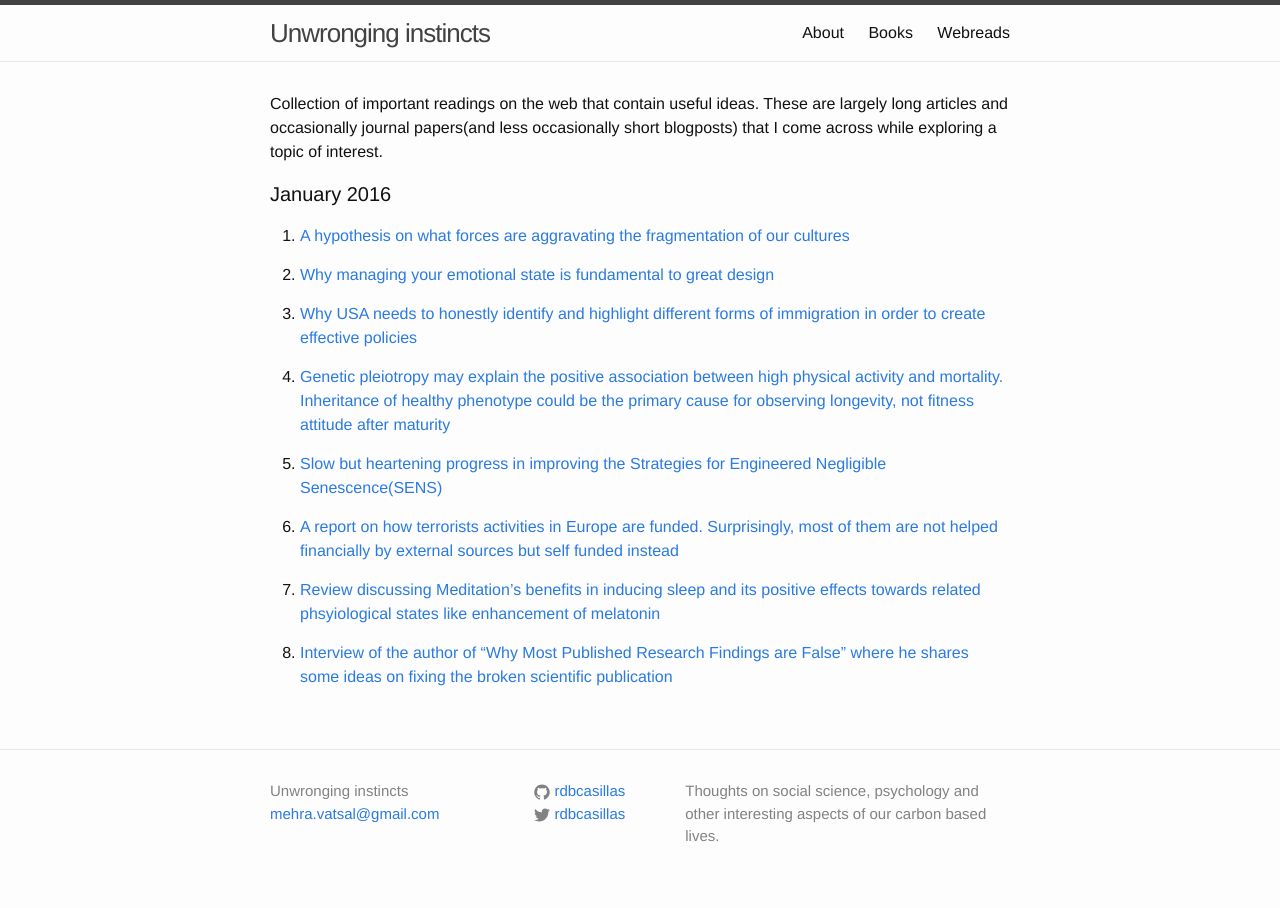
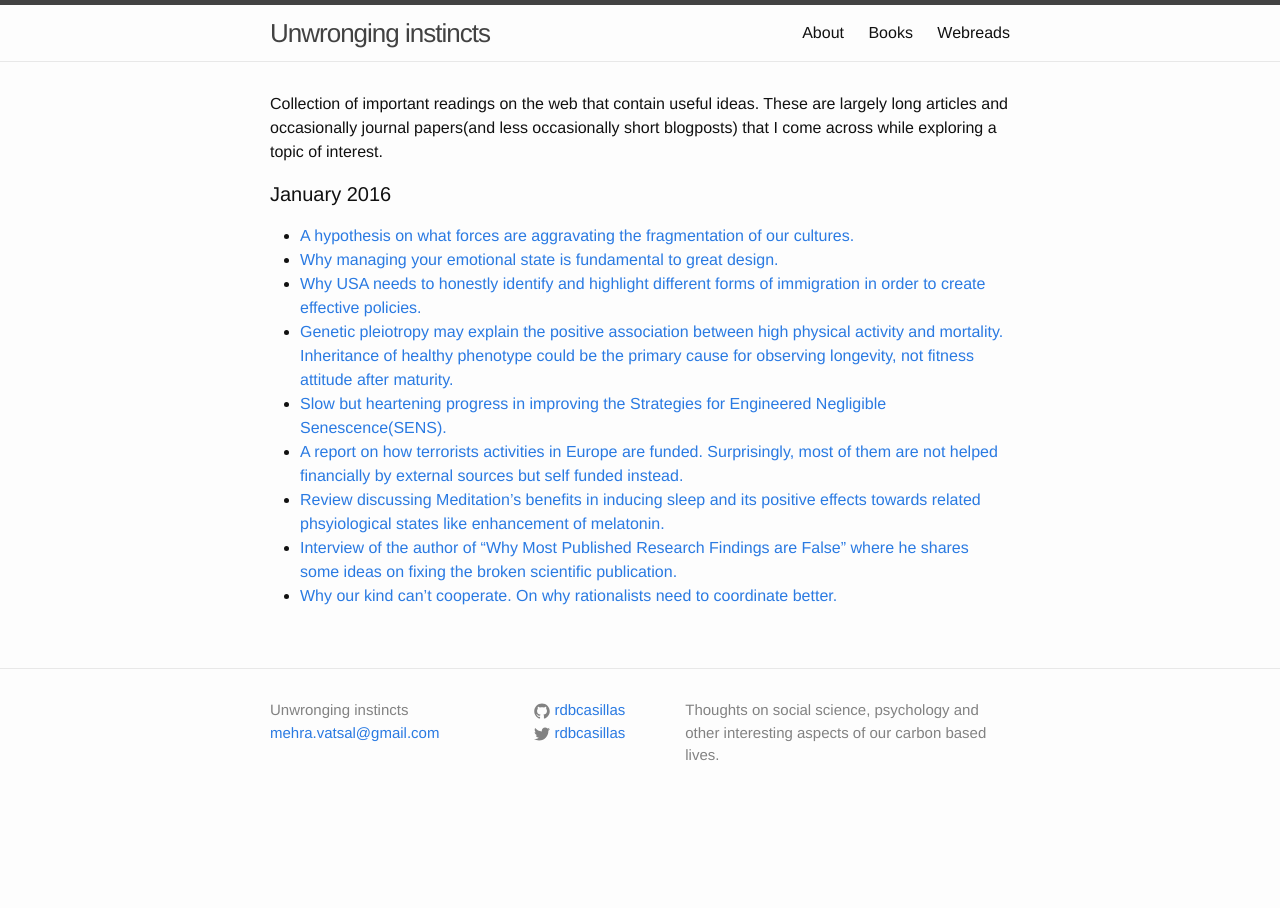
Before and after one commit to rdbcasillas/rdbcasillas.github.io, a Jekyll site: the page built from webreads.md, in a window 1280 px wide. Built offline with Jekyll 4.4.1, drawn with Linux system fonts in a browser that asks for light colours; Markdown is read by kramdown in place of the engine named in the settings.

Commit message:
lesswrong link

```diff
--- a/webreads.md
+++ b/webreads.md
@@ -8,18 +8,12 @@ Collection of important readings on the web that contain useful ideas. These are
 
 ####January 2016
 
-1. [A hypothesis on what forces are aggravating the fragmentation of our cultures](http://paulgraham.com/re.html)
-
-2. [Why managing your emotional state is fundamental to great design](http://deep.design/design-like-an-astronaut/)
-
-3. [Why USA needs to honestly identify and highlight different forms of immigration in order to create effective policies](http://www.theatlantic.com/politics/archive/2015/12/refugees/419976/)
-
-4. [Genetic pleiotropy may explain the positive association between high physical activity and mortality. Inheritance of healthy phenotype could be the primary cause for observing longevity, not fitness attitude after maturity](http://www.nature.com/articles/srep18259)
-
-5. [Slow but heartening progress in improving the Strategies for Engineered Negligible Senescence(SENS)](https://www.fightaging.org/archives/2015/12/a-look-back-at-2015-in-longevity-science.php)
-
-6. [A report on how terrorists activities in Europe are funded. Surprisingly, most of them are not helped financially by external sources but self funded instead](http://www.ffi.no/no/Rapporter/14-02234.pdf)
-
-7. [Review discussing Meditation's benefits in inducing sleep and its positive effects towards related phsyiological states like enhancement of melatonin](https://www.ncbi.nlm.nih.gov/pmc/articles/PMC3328970/)
-
-8. [Interview of the author of "Why Most Published Research Findings are False" where he shares some ideas on fixing the broken scientific publication](http://www.vox.com/2015/2/16/8034143/john-ioannidis-interview)
+* [A hypothesis on what forces are aggravating the fragmentation of our cultures.](http://paulgraham.com/re.html)
+* [Why managing your emotional state is fundamental to great design.](http://deep.design/design-like-an-astronaut/)
+* [Why USA needs to honestly identify and highlight different forms of immigration in order to create effective policies.](http://www.theatlantic.com/politics/archive/2015/12/refugees/419976/)
+* [Genetic pleiotropy may explain the positive association between high physical activity and mortality. Inheritance of healthy phenotype could be the primary cause for observing longevity, not fitness attitude after maturity.](http://www.nature.com/articles/srep18259)
+* [Slow but heartening progress in improving the Strategies for Engineered Negligible Senescence(SENS).](https://www.fightaging.org/archives/2015/12/a-look-back-at-2015-in-longevity-science.php)
+* [A report on how terrorists activities in Europe are funded. Surprisingly, most of them are not helped financially by external sources but self funded instead.](http://www.ffi.no/no/Rapporter/14-02234.pdf)
+* [Review discussing Meditation's benefits in inducing sleep and its positive effects towards related phsyiological states like enhancement of melatonin.](https://www.ncbi.nlm.nih.gov/pmc/articles/PMC3328970/)
+* [Interview of the author of "Why Most Published Research Findings are False" where he shares some ideas on fixing the broken scientific publication.](http://www.vox.com/2015/2/16/8034143/john-ioannidis-interview)
+* [Why our kind can't cooperate. On why rationalists need to coordinate better.](http://lesswrong.com/lw/3h/why_our_kind_cant_cooperate/)
```
